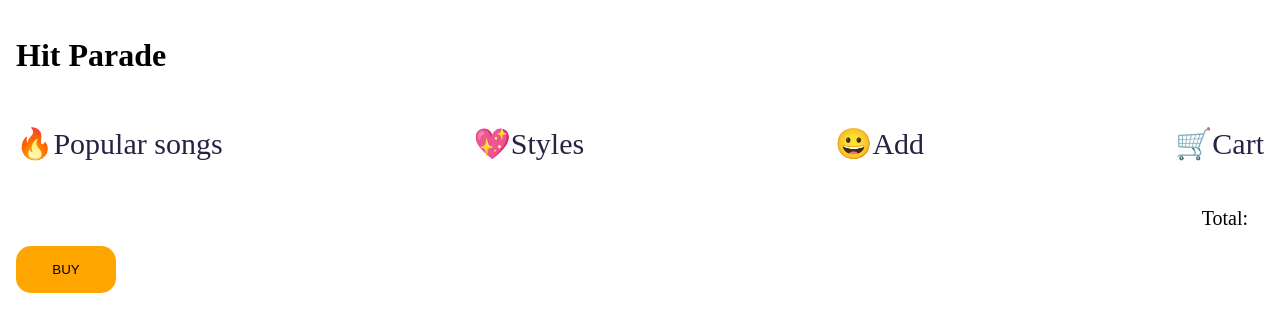
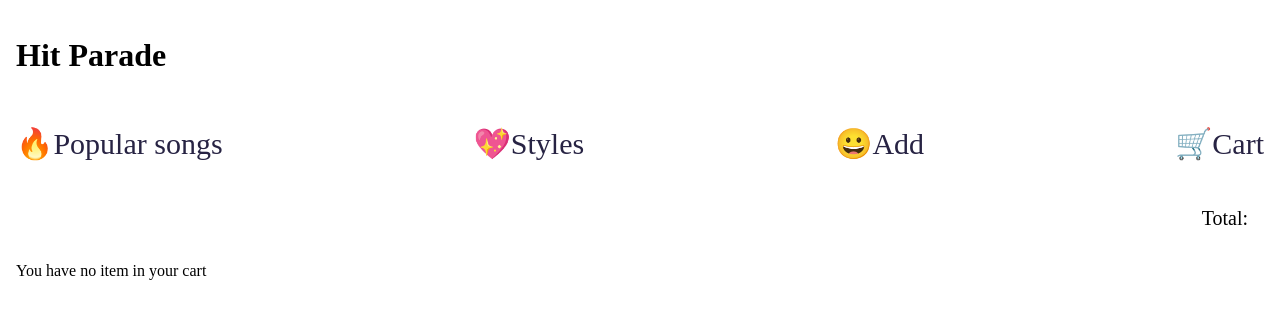
Before and after one commit to moro-patana/hit-parade-react, a React app: page /cart in a window 1280 px wide. Shown: the top 332 px of the page. Built offline with nearby package versions, Linux system fonts and the light colour scheme.

Commit message:
changed button text

```diff
--- a/components/cart.js
+++ b/components/cart.js
@@ -1,7 +1,25 @@
-import React, { useContext } from "react"
+import React, { useContext, useState } from "react"
 import { Contexts } from "../useContext";
 function Cart() {
     const { cartItem } = useContext(Contexts)
+	const [buyBtnText, setBuyBtnText] = useState("Buy")
+	// const displayTotalPrice = totalPrice.toLocaleString("en-US", {style: "currency", currency: "USD"})
+    // const calculateTotal = () => {
+    //     const totalItemCount = cartItem.reduce((total, item) => {
+    //         return total + item.price;
+    //     }, 0);
+
+    //     setTotalItemCount(totalItemCount);
+    // }
+    function buy() {
+		setBuyBtnText("ordering...")
+            setTimeout(() => {
+                console.log("order placed");
+				emptyCart()
+				setBuyBtnText("Buy")
+            }, 3000)
+        }
+
     return (
         <>
         <div>
@@ -16,7 +34,10 @@ function Cart() {
         </div>
         ))}
         <p className="totalPrice">Total:</p>
-        <button className="buy">Buy</button>
+        {cartItem.length > 0
+				? <button className="buy" onClick={buy}>{buyBtnText}</button>
+				: <p>You have no item in your cart</p>
+			}
     </div>
 
 </>
```
Also changed, not shown: 2 other files (tests, documents, lock files or other folders).
